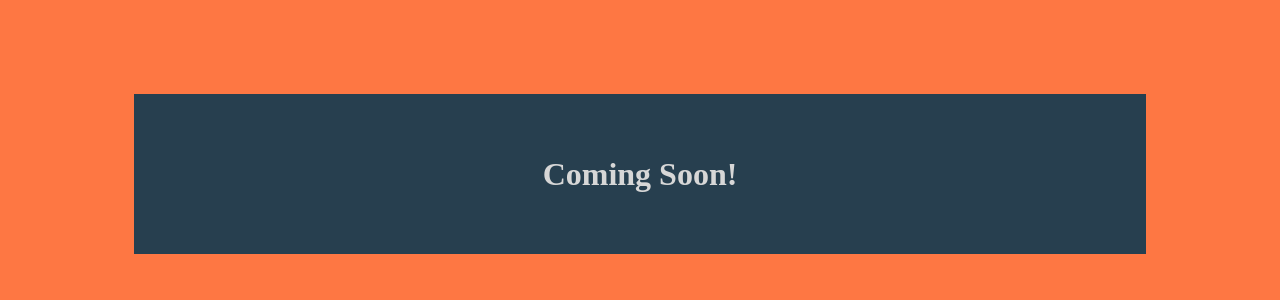
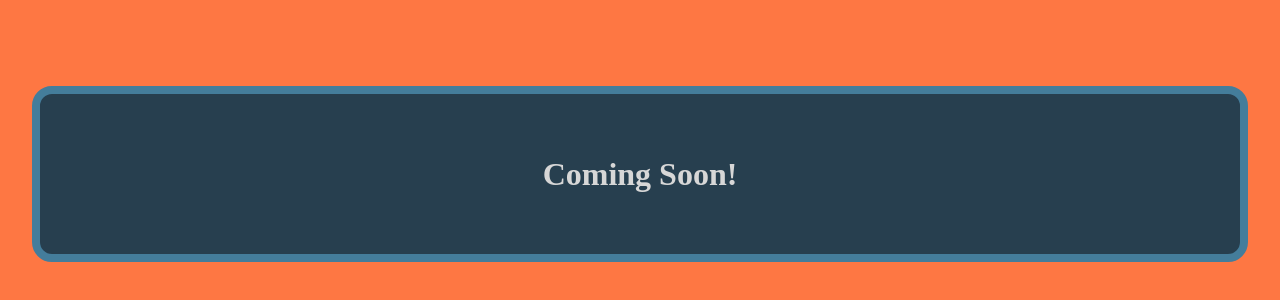
Before and after one commit to CapnCoin/portfolio, a plain HTML site: page index.html in a window 1280 px wide. Shown: the part 234-534 px from the top of the page. Drawn offline with Linux system fonts and the light colour scheme.

Commit message:
ADDED BORDER AND RADIUS

```diff
--- a/style.css
+++ b/style.css
@@ -18,10 +18,12 @@ body{
 .header{
     display: flex;
     background-color: #273f4f;
-    width: 80%;
+    width: 95%;
     height: 20%;
     justify-content: center;
     align-items: center;
+    border: 8px, solid, #447d9b;
+    border-radius: 20px;
 }
 
 h1{
```
